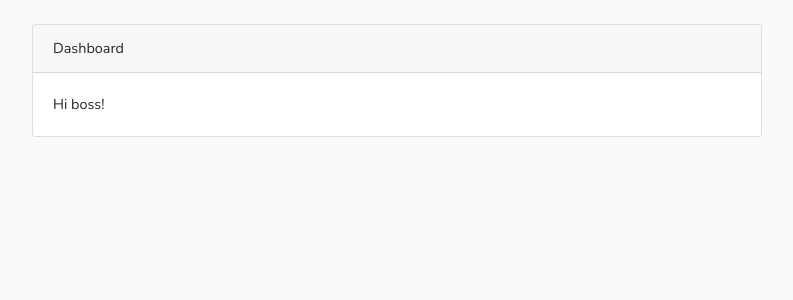
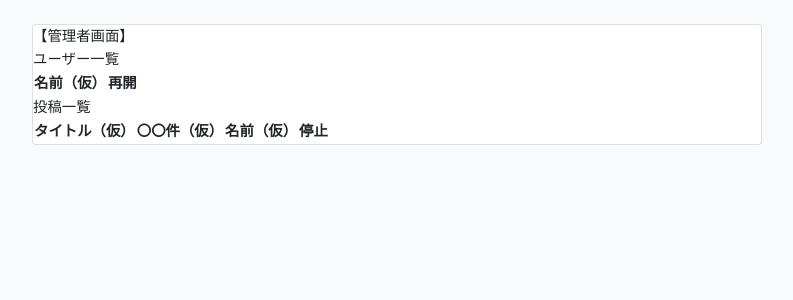
Before and after one commit to okaharuki115/jisaku_okaharuki, a Laravel app: page /admin in a window 1280 px wide. Shown: the part 55-355 px from the top of the page, without its empty margins (243-1036 px from the left). Run offline with Laravel 8, Linux system fonts and the light colour scheme; lists and menus that the app fills with data are empty.

Commit message:
20240512 - 管理者画面 - 表示完了

```diff
--- /dev/null
+++ b/app/app/Http/Controllers/AdminController.php
@@ -0,0 +1,16 @@
+<?php
+
+namespace App\Http\Controllers;
+
+use Illuminate\Http\Request;
+
+class AdminController extends Controller
+{
+    //22.管理者画面を表示(管理者ログインをして、URLが「localhost/admin」になったとき)
+    public function admin(){
+
+        return view('admin',[
+
+        ]);
+    }
+}
--- a/app/app/Http/Controllers/Auth/RegisterController.php
+++ b/app/app/Http/Controllers/Auth/RegisterController.php
@@ -101,4 +101,5 @@ class RegisterController extends Controller
         return redirect()->intended('login/admin');
     }
     //上記までを追記する
+
 }
--- a/app/app/Http/Controllers/DisplayController.php
+++ b/app/app/Http/Controllers/DisplayController.php
@@ -109,5 +109,4 @@ class DisplayController extends Controller
 
 
 
-
 }
--- a/app/resources/views/admin.blade.php
+++ b/app/resources/views/admin.blade.php
@@ -1,3 +1,4 @@
+<!--アットextends('headerFooter')-->
 @extends('layouts.auth')
 
 @section('content')
@@ -5,11 +6,47 @@
     <div class="row justify-content-center">
         <div class="col-md-8">
             <div class="card">
-                <div class="card-header">Dashboard</div>
 
-                <div class="card-body">
-                    Hi boss!
+                <div>【管理者画面】</div>
+
+                <div>
+                    <div>ユーザー一覧</div>
+                    <table>
+                        <thead>
+                        </thead>
+                    <tbody>
+                        <!--アットforeach-->
+                        <tr>
+                            <th scope='col'>名前（仮）</th><!--ここにユーザー名のデータ引っ張って記述-->
+                            <th scope='col'><a>再開</a></th><!--リンク先追加-->
+                        </tr>
+                        <!--アットendforeach-->
+                    </tbody>
+                    </table>
                 </div>
+
+                <div>
+                    <div>投稿一覧</div>
+                    <table>
+                        <thead>
+                        </thead>
+                    <tbody>
+                        <!--アットforeach-->
+                        <tr>
+                            <th scope='col'>タイトル（仮）</th><!--ここにタイトルのデータ引っ張って記述-->
+                            <th scope='col'>〇〇件（仮）</th><!--ここに件数のデータ引っ張って記述-->
+                            <th scope='col'>名前（仮）</th><!--ここにユーザー名のデータ引っ張って記述-->
+                            <th scope='col'><a>停止</a></th><!--リンク先追加-->
+                        </tr>
+                        <!--アットendforeach-->
+                    </tbody>
+                    </table>
+                </div>
+
+
+
+
+
             </div>
         </div>
     </div>
--- a/app/resources/views/administer/administer.blade.php
+++ b/app/resources/views/administer/administer.blade.php
@@ -1,3 +1,4 @@
+<!--管理者画面はabmin.blade.phpで表示させるので、このファイルはのちに消す-->
 @extends('headerFooter')
 @section('content')
         <div>【管理者画面】</div>
--- a/app/routes/web.php
+++ b/app/routes/web.php
@@ -3,6 +3,8 @@
 //Controllerのuse宣言
 use App\Http\Controllers\DisplayController;
 use App\Http\Controllers\RegistrationController;
+use App\Http\Controllers\AdminController;
+
 
 /*
 |--------------------------------------------------------------------------
@@ -34,14 +36,15 @@ Route::get('/',[DisplayController::class,'index'])->name('move.top');
 Route::get('/other/{id}/detail',[DisplayController::class,'otherDetail'])->name('other.detail');
 
 //【管理者画面】
-//下記を追記する
+//下記を追記
 Route::get('/login/admin', 'Auth\LoginController@showAdminLoginForm');
 Route::get('/register/admin', 'Auth\RegisterController@showAdminRegisterForm');
 Route::post('/login/admin', 'Auth\LoginController@adminLogin');
 Route::post('/register/admin', 'Auth\RegisterController@createAdmin');
 Route::view('/home', 'home')->middleware('auth');//homeのままでいい？
-Route::view('/admin', 'admin');//★←これにControllerの記述を追加する（いつもかいてるみたいな感じで）
-//上記までを追記する
+//↓元々「Route::view('/admin', 'admin');」やけどこのままではadmin.blade.phpというviewを表示して終わりになるので、controllerの情報を追加して、get処理を行うルーティングに変更した
+Route::get('/admin', [AdminController::class,'admin']);
+//上記までを追記
 
 //→ログイン中ならページを表示、そうでなければログイン画面を表示(←Authの中身が)
 Route::group(['middleware' => 'auth'], function(){
```
Also changed, not shown: 1 other file.
